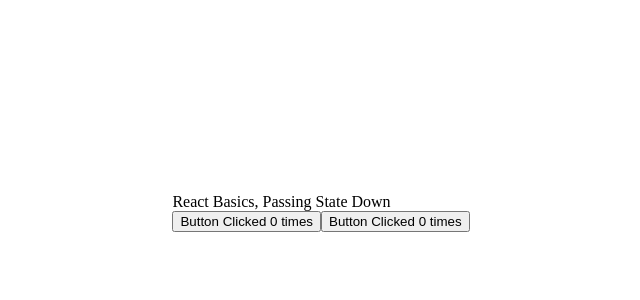
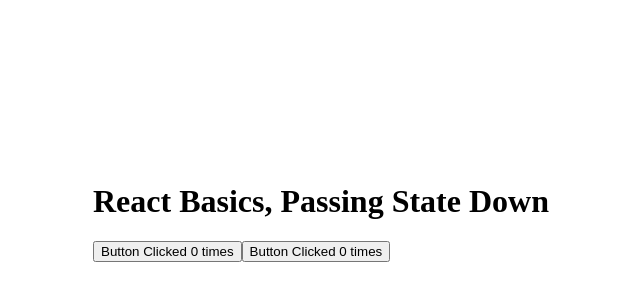
Before and after one commit to shtanriverdi/react-learning-notes, a React (Vite) app: page / in a window 1280 px wide. Shown: the part 196-496 px from the top of the page, without its empty margins (319-959 px from the left). Built offline with nearby package versions, Linux system fonts and the light colour scheme.

Commit message:
Component de-Group

```diff
--- a/src/App.jsx
+++ b/src/App.jsx
@@ -1,23 +1,7 @@
-import { useState } from "react";
-import Button from "./Button";
+import PassingStateDown from "./PassingStateDown";
 
 export default function App() {
-  const [count, setCount] = useState(0);
-
-  const handleClick = () => {
-    setCount((prevCount) => {
-      // Return the new count
-      return prevCount + 1;
-    });
-    // Alternative
-    // setCount(count + 1);
-  };
-
   return (
-    <>
-      <div>React Basics, Passing State Down</div>
-      <Button count={count} onClick={handleClick} />
-      <Button count={count} onClick={handleClick} />
-    </>
+    <PassingStateDown />
   );
 }
--- /dev/null
+++ b/src/PassingStateDown.jsx
@@ -0,0 +1,23 @@
+import { useState } from "react";
+import Button from "./Button";
+
+export default function PassingStateDown() {
+  const [count, setCount] = useState(0);
+
+  const handleClick = () => {
+    setCount((prevCount) => {
+      // Return the new count
+      return prevCount + 1;
+    });
+    // Alternative
+    // setCount(count + 1);
+  };
+
+  return (
+    <>
+      <h1>React Basics, Passing State Down</h1>
+      <Button count={count} onClick={handleClick} />
+      <Button count={count} onClick={handleClick} />
+    </>
+  );
+}
```
